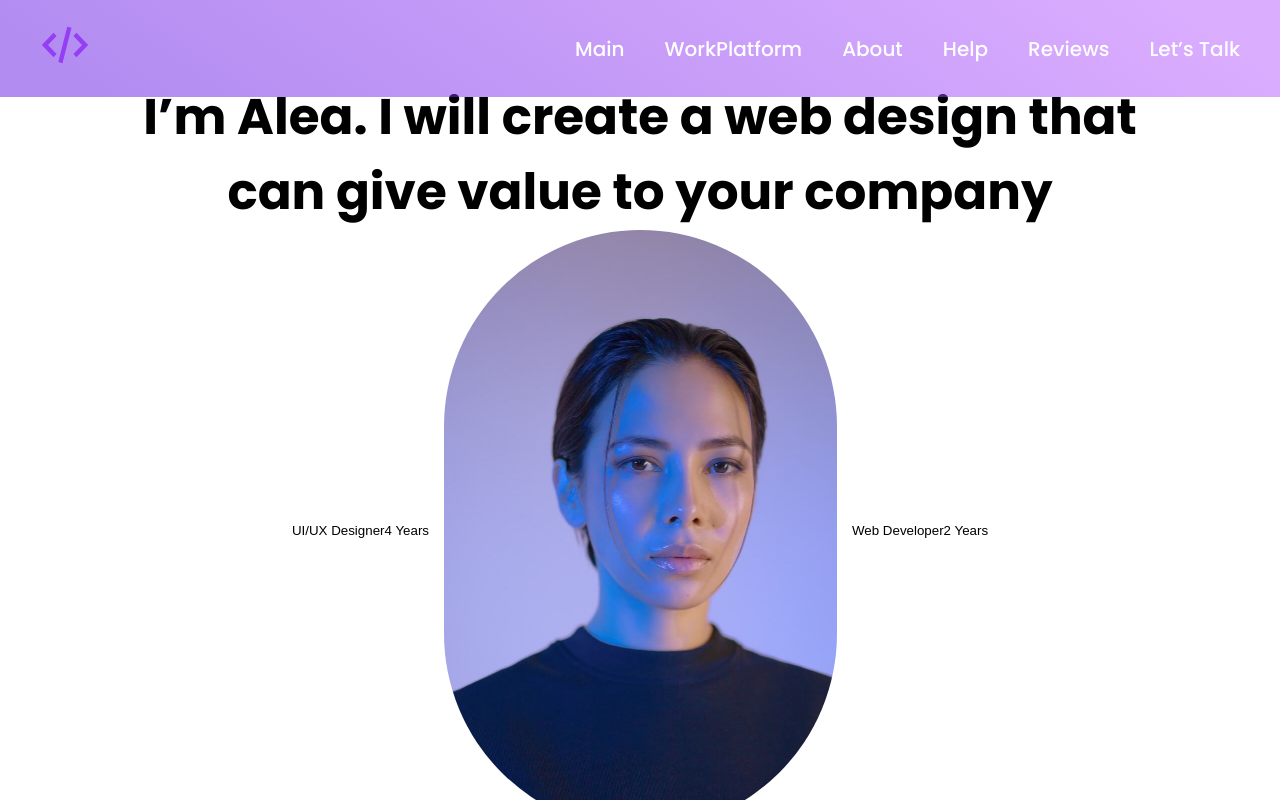
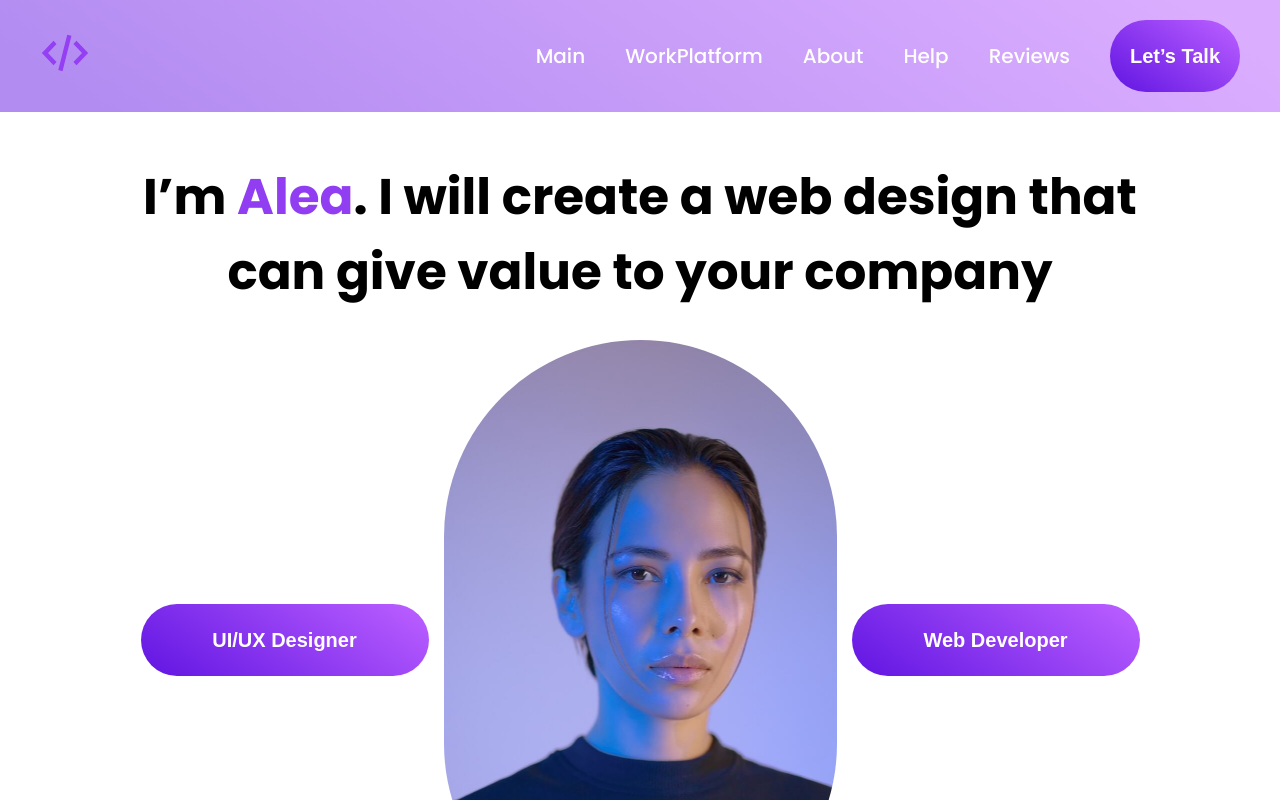
Before and after one commit to margogediv/portfolio-react, a React (Vite) app: page / in a window 1280 px wide. Shown: the top 800 px of the page. Built offline with nearby package versions, Linux system fonts and the light colour scheme.

Commit message:
feat: added component Button

```diff
--- a/src/components/FlexWrapper.tsx
+++ b/src/components/FlexWrapper.tsx
@@ -14,5 +14,6 @@ export const FlexWrapper = styled.div<FlexWrapperPropsType>`
     justify-content: ${props => props.$justify || "flex-start"};
     align-items: ${props => props.$align || "stretch"};
     flex-wrap: ${props => props.$wrap || "nowrap"};
-    gap: ${props => props.$gap || "initial"}
+    gap: ${props => props.$gap || "initial"};
+    height: 100%;
 `
--- /dev/null
+++ b/src/components/button/Button.tsx
@@ -0,0 +1,28 @@
+import styled from 'styled-components';
+import {theme} from "../../assets/styles/Theme.ts";
+
+type ButtonPropsType = {
+    textButton: string
+}
+
+export const Button = ({ textButton }: ButtonPropsType) => {
+    return (
+        <ButtonContainer>
+            {textButton}
+        </ButtonContainer>
+    );
+};
+
+
+const ButtonContainer = styled.button`
+    display: inline-block;
+    max-width: 288px;
+    width: 100%;
+    padding: 24px 20px;
+    font-size: 20px;
+    line-height: 24px;
+    font-weight: 700;
+    color: #fff;
+    border-radius: 200px;
+    background: ${theme.colors.accentBlock};
+`
--- a/src/layout/header/Header.tsx
+++ b/src/layout/header/Header.tsx
@@ -4,7 +4,7 @@ import {Container} from "../../components/Container.tsx";
 import {FlexWrapper} from "../../components/FlexWrapper";
 import {HeaderMenu} from "./HeaderMenu";
 
-const items =["Main", "WorkPlatform", "About", "Help", "Reviews", "Let’s Talk"]
+const items =["Main", "WorkPlatform", "About", "Help", "Reviews"]
 
 export const Header = () => {
     return (
--- a/src/layout/header/HeaderMenu.tsx
+++ b/src/layout/header/HeaderMenu.tsx
@@ -1,27 +1,29 @@
 
 import styled from 'styled-components';
 import {theme} from "../../assets/styles/Theme.ts";
+import {Button} from "../../components/button/Button.tsx";
 
 export const HeaderMenu = (props: {menuItems: Array<string>}) => {
     return (
         <StyledHeaderMenu>
-            <ul>
             {props.menuItems.map((item, index) => {
                 return <ListItem key={index}>
                     <Link href="">{item}</Link>
                 </ListItem>
             })}
-            </ul>
+            <Button textButton={'Let’s Talk'} />
         </StyledHeaderMenu>
     );
 };
 
 const StyledHeaderMenu = styled.nav`
-    ul {
+    padding: 0;
+    margin: 0;
+    list-style: none;
     display: flex;
+    align-items: center;
     gap: 40px;
     justify-content: center;
-    }
 `
 
 const ListItem = styled.li`
--- a/src/layout/sections/main/Main.tsx
+++ b/src/layout/sections/main/Main.tsx
@@ -2,24 +2,20 @@ import styled from 'styled-components';
 import photo from '../../../assets/img/main-avatar.jpeg'
 import { FlexWrapper } from '../../../components/FlexWrapper';
 import {Container} from "../../../components/Container.tsx";
+import {theme} from "../../../assets/styles/Theme.ts";
+import {Button} from "../../../components/button/Button.tsx";
 
 export const Main = () => {
     return (
         <StyledMain>
             <Container>
                 <BoxMainTitle>
-                    <MainTitle>I’m Alea. I will create a web design that can give value to your company</MainTitle>
+                    <MainTitle>I’m <span>Alea</span>. I will create a web design that can give value to your company</MainTitle>
                 </BoxMainTitle>
                 <FlexWrapper $align={"center"} $justify={"center"} $gap={"15px"}>
-                    <button>
-                        <span>UI/UX Designer</span>
-                        <span>4 Years</span>
-                    </button>
+                    <Button textButton={'UI/UX Designer'} />
                     <Photo src={photo} alt="" />
-                    <button>
-                        <span>Web Developer</span>
-                        <span>2 Years</span>
-                    </button>
+                    <Button textButton={'Web Developer'} />
                 </FlexWrapper>
             </Container>
         </StyledMain>
@@ -27,16 +23,20 @@ export const Main = () => {
 };
 
 const StyledMain = styled.section`
-    padding: 80px 0 45px;
+    padding: 160px 0 45px;
 `
 const BoxMainTitle = styled.div`
     max-width: 1085px;
     width: 100%;
     text-align: center;
-    margin: 0 auto;
+    margin: 0 auto 30px;
 `
 const MainTitle = styled.h1`
     font-size: 50px;
+
+    span {
+        color: ${theme.colors.accentFont};
+    }
 `
 
 const Photo = styled.img`
```
Lines whose indentation alone changed are shown as unchanged.
